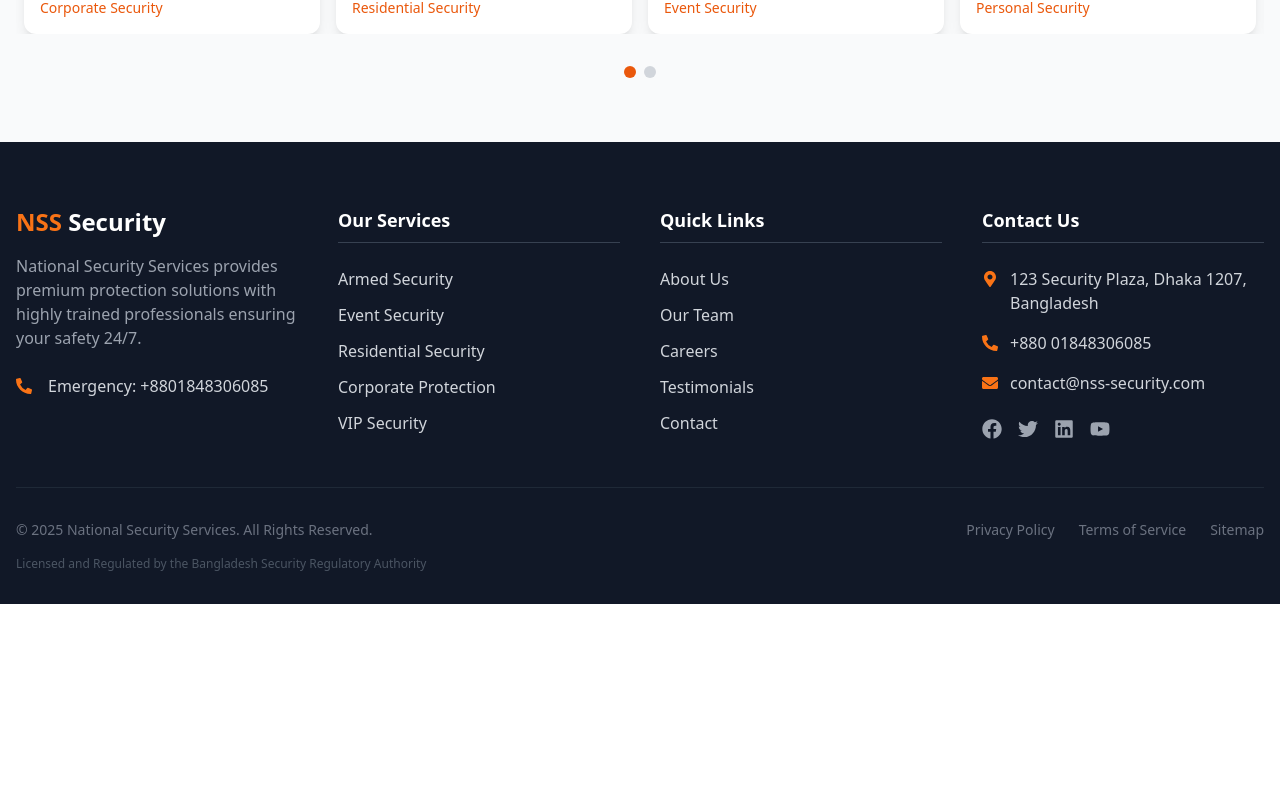
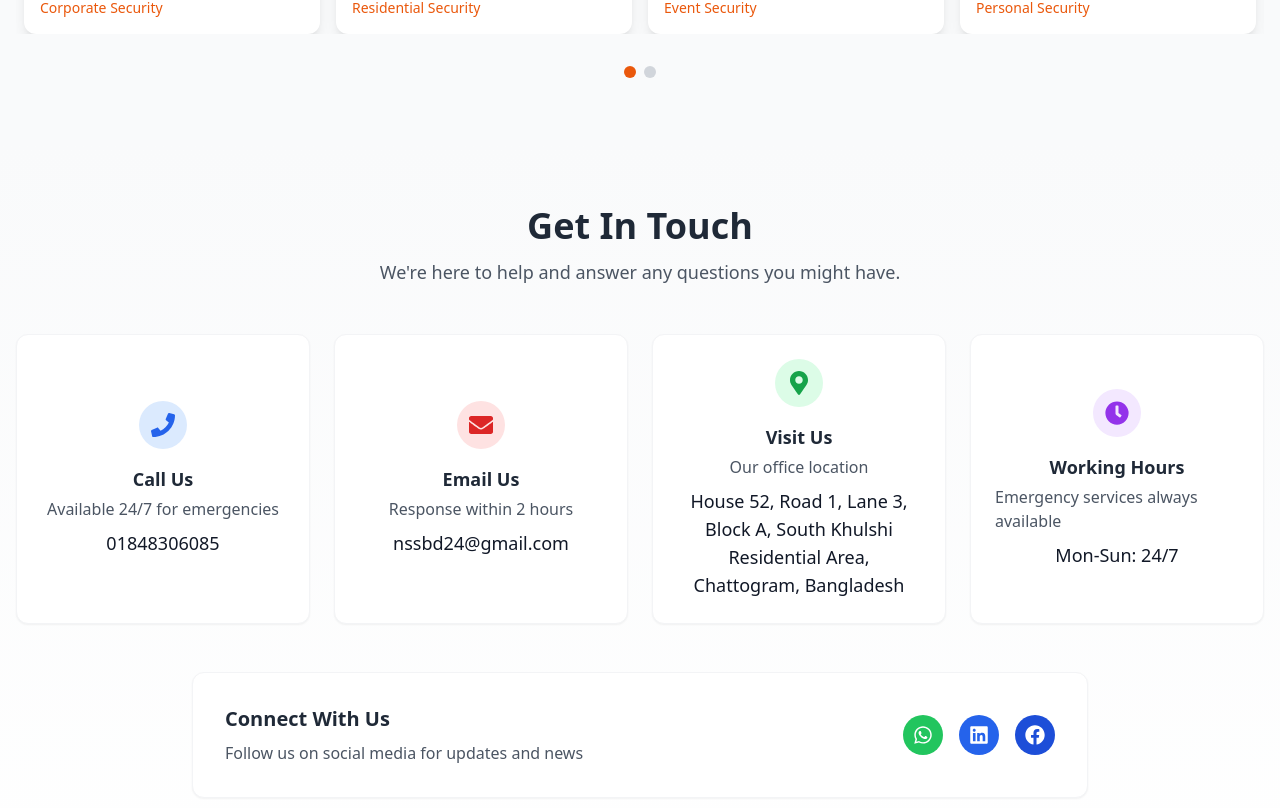
Before and after one commit to mehedishopnil/nss-client, a React (Vite) app: page / in a window 1280 px wide. Shown: the part 2892-3700 px from the top of the page. Before the commit the page ends 3496 px from the top, so only its background shows below. Built offline with nearby package versions, Linux system fonts and the light colour scheme; no server answers.

Commit message:
new update for the location and info

```diff
--- a/src/components/QuickContact/QuickContact.jsx
+++ b/src/components/QuickContact/QuickContact.jsx
@@ -1,4 +1,3 @@
-import React from "react";
 import {
   FaPhone,
   FaEnvelope,
@@ -8,7 +7,6 @@ import {
   FaLinkedin,
   FaFacebook,
 } from "react-icons/fa";
-import { HiOutlineChatAlt2 } from "react-icons/hi";
 
 const QuickContact = () => {
   const contactMethods = [
@@ -23,15 +21,15 @@ const QuickContact = () => {
     {
       icon: <FaEnvelope className="text-2xl" />,
       title: "Email Us",
-      info: "nssbd@gmail.com",
-      link: "mailto:nssbd@gmail.com",
+      info: "nssbd24@gmail.com",
+      link: "mailto:nssbd24@gmail.com",
       description: "Response within 2 hours",
       color: "bg-red-100 text-red-600",
     },
     {
       icon: <FaMapMarkerAlt className="text-2xl" />,
       title: "Visit Us",
-      info: "Khulshi, Chattogram",
+      info: "House 52, Road 1, Lane 3, Block A, South Khulshi Residential Area, Chattogram, Bangladesh",
       link: "https://www.google.com/maps/place/Khulshi,+Chattogram/@22.3583828,91.8127239,15z/data=!3m1!4b1!4m6!3m5!1s0x30acd89b5cfdf4a9:0x1f7e0a3a1a1a1a1a!8m2!3d22.3583828!4d91.8127239!16s%2Fg%2F1pty9y9f5",
       description: "Our office location",
       color: "bg-green-100 text-green-600",
@@ -96,7 +94,7 @@ const QuickContact = () => {
               <p className="text-gray-600 mb-2 group-hover:text-gray-800 transition-colors">
                 {method.description}
               </p>
-              <p className="text-lg font-medium text-gray-900 group-hover:text-orange-600 transition-colors">
+              <p className="text-lg text-center font-medium text-gray-900 group-hover:text-orange-600 transition-colors">
                 {method.info}
               </p>
             </a>
--- a/src/pages/Contact/Contact.jsx
+++ b/src/pages/Contact/Contact.jsx
@@ -44,7 +44,7 @@ const Contact = () => {
         <motion.a
           whileHover={{ scale: 1.05 }}
           whileTap={{ scale: 0.95 }}
-          href="mailto:nssbd@gmail.com"
+          href="mailto:nssbd24@gmail.com"
           className="bg-blue-500 text-white p-3 rounded-full shadow-lg flex items-center justify-center"
         >
           <FaEnvelope className="text-xl" />
@@ -74,7 +74,7 @@ const Contact = () => {
                   <div>
                     <h3 className="font-semibold text-gray-800">Address</h3>
                     <p className="text-gray-600 mt-1">
-                      Khulshi, Chattogram
+                     House 52, Road 1, Lane 3, Block A, South Khulshi Residential Area, Chattogram, Bangladesh
                     </p>
                   </div>
                 </div>
@@ -107,10 +107,10 @@ const Contact = () => {
                   <div>
                     <h3 className="font-semibold text-gray-800">Email</h3>
                     <a
-                      href="mailto:nssbd@gmail.com"
+                      href="mailto:nssbd24@gmail.com"
                       className="text-blue-500 hover:underline block mt-1"
                     >
-                      nssbd@gmail.com
+                      nssbd24@gmail.com
                     </a>
 
                   </div>
@@ -147,7 +147,7 @@ const Contact = () => {
                 <motion.a
                   whileHover={{ scale: 1.05 }}
                   whileTap={{ scale: 0.95 }}
-                  href="mailto:nssbd@gmail.com"
+                  href="mailto:nssbd24@gmail.com"
                   className="bg-blue-500 hover:bg-blue-600 text-white px-4 py-2 rounded-lg flex items-center transition-all"
                 >
                   <FaEnvelope className="mr-2" /> Email Us
@@ -256,7 +256,7 @@ const Contact = () => {
           <div className="h-64 md:h-96 w-full">
   <iframe
     title="Our Location"
-              src="https://www.google.com/maps/embed?pb=!1m18!1m12!1m3!1d14600.694781993756!2d91.8341732!3d22.3412447!2m3!1f0!2f0!3f0!3m2!1i1024!2i768!4f13.1!3m3!1m2!1s0x30acd8f0ff5f5143%3A0xa84e02a09b9e7a0!2sKhushi%2C%20Chattogram%2C%20Bangladesh!5e0!3m2!1sen!2sbd!4v1721204320304!5m2!1sen!2sbd"
+    src="https://www.google.com/maps/embed?pb=!1m18!1m12!1m3!1d3689.790236271491!2d91.82251231488346!3d22.36202748529056!2m3!1f0!2f0!3f0!3m2!1i1024!2i768!4f13.1!3m3!1m2!1s0x30acd8ff79af67f9%3A0x31b6f58bcf353aff!2sHouse%2052%2C%20Road%201%2C%20Lane%203%2C%20Block%20A%2C%20South%20Khulshi%2C%20Chattogram!5e0!3m2!1sen!2sbd!4v1722076123456!5m2!1sen!2sbd"
     width="100%"
     height="100%"
     style={{ border: 0 }}
@@ -265,6 +265,7 @@ const Contact = () => {
     className="rounded-lg"
   ></iframe>
 </div>
+
         </motion.div>
       </div>
     </div>
--- a/src/pages/Home/Home.jsx
+++ b/src/pages/Home/Home.jsx
@@ -2,6 +2,7 @@ import BannerSection from "./HomeContent/BannerSection";
 import ServicesSection from "../../components/ServicesSection/ServicesSection";
 import AboutNss from "../../components/AboutNss/AboutNss";
 import GuardsGallery from "../../components/GuardsGallery/GuardsGallery";
+import QuickContact from "../../components/QuickContact/QuickContact";
 
 
 const Home = () => {
@@ -23,6 +24,10 @@ const Home = () => {
       <section>
         <GuardsGallery />
       </section>
+
+      <section>
+        <QuickContact />
+      </section>
     </div>
   );
 };
--- a/src/share/Header/MobileNavMenuItem.jsx
+++ b/src/share/Header/MobileNavMenuItem.jsx
@@ -1,10 +1,9 @@
-import React, { useContext } from 'react';
+import  { useContext } from 'react';
 import { Link } from 'react-router-dom';
 import {
   FiHome,
   FiSettings,
   FiUser,
-  FiShield,
   FiBriefcase,
   FiInfo,
   FiMail,
```
Lines whose indentation alone changed are shown as unchanged.
